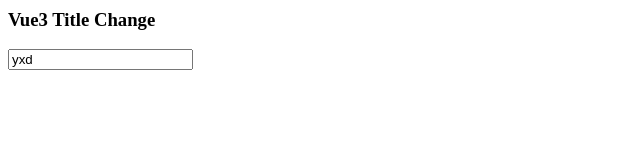
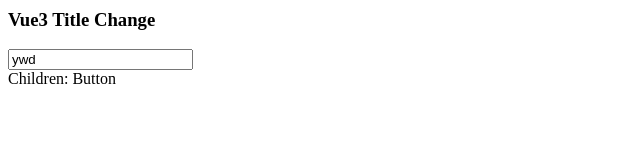
Before and after one commit to Lil-El/vue3-leaflet, a Vue app: page /Vue3 in a window 1280 px wide. Shown: the part 134-294 px from the top of the page, without its empty margins (0-640 px from the left). Built offline with nearby package versions, Linux system fonts and the light colour scheme.

Commit message:
provide-inject

```diff
--- /dev/null
+++ b/src/views/vue3/component.vue
@@ -0,0 +1,24 @@
+<template>
+  <div>
+    Children:
+    <span @click="handleClick">Button</span>
+  </div>
+</template>
+
+<script>
+import { inject, reactive } from "vue";
+export default {
+  setup() {
+    const state = reactive({ name: "TEST" });
+    const parent = inject("parent");
+    return {
+      handleClick() {
+        console.log(parent());
+      },
+    };
+  },
+};
+</script>
+
+<style>
+</style>
--- a/src/views/vue3/index.vue
+++ b/src/views/vue3/index.vue
@@ -2,18 +2,23 @@
   <div>
     <h3>{{ state.title }}</h3>
     <input type="text" v-model="state.name" />
+    <child />
   </div>
 </template>
 <script>
-import { watch, reactive, onMounted, toRef } from "vue";
+import child from "./component";
+import { watch, reactive, onMounted, toRef, provide } from "vue";
 export default {
   props: ["title"],
+  components: { child },
   setup(props, ctx) {
     let { attrs, emit, slots } = ctx;
     let state = reactive({
       name: "yxd",
       title: props.title,
     });
+    provide("parent", () => state.name);
+
     watch(
       () => {
         return { name: state.name, title: props.title };
@@ -27,6 +32,7 @@ export default {
       // 修改父组件的属性，子组件发生变化
       setTimeout(() => {
         emit("update:title", "Vue3 Title Change");
+        state.name = "ywd";
       }, 1000);
       // console.log("2onMounted");
     });
```
